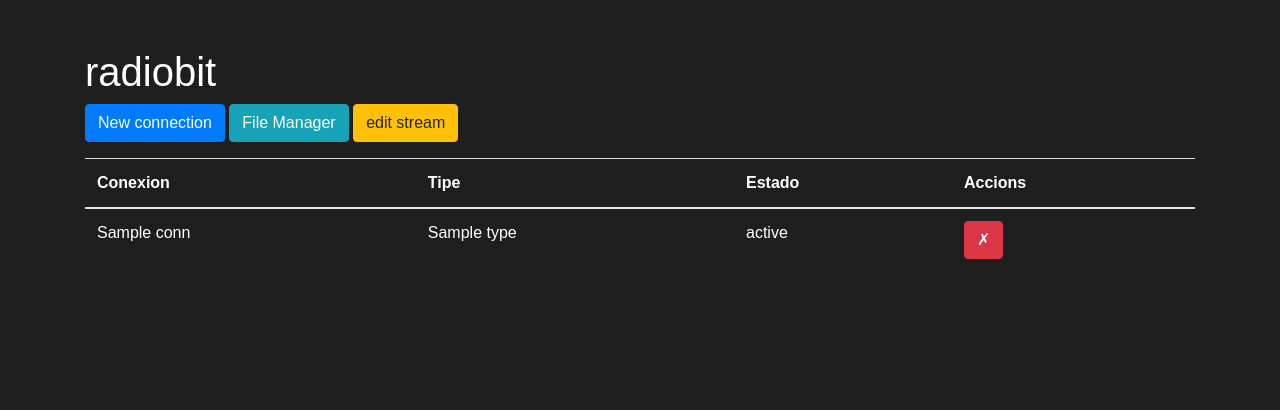
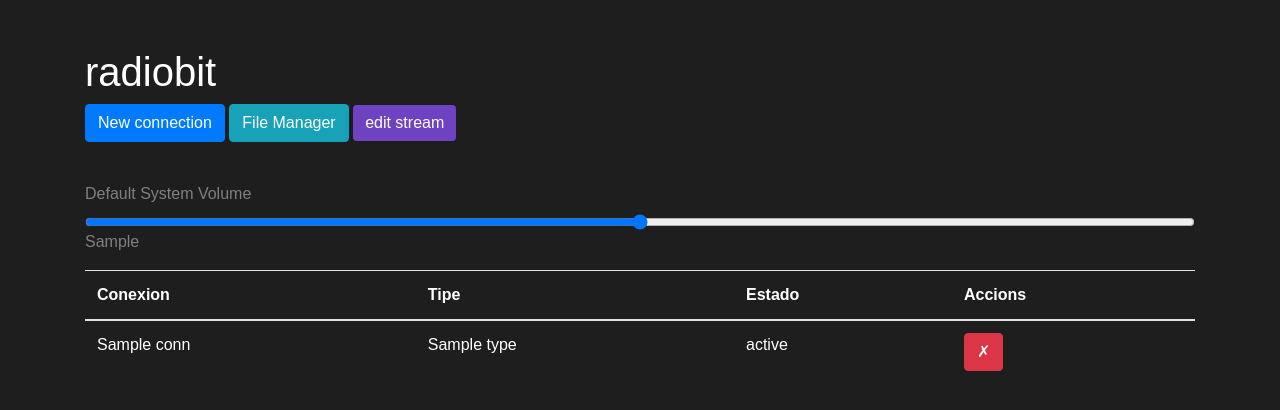
Before and after one commit to bon3k/radiobit, a Flask app: template stream/web_app/templates/index.html in a window 1280 px wide. Shown: the top 410 px of the page. Run offline with Flask 3, Linux system fonts and the light colour scheme; the template is opened without the code that fills it: most values are stand-ins (such as "Sample title", 1, 10 or a date in 2020); some libraries are stand-ins or nearby versions.

Commit message:
feat(webapp): add volume slider in UI and backend

```diff
--- a/stream/web_app/app.py
+++ b/stream/web_app/app.py
@@ -8,7 +8,7 @@ app = Flask(__name__)
 
 BASE_DIR = "/home/radiobit/stream/data"
 FILE_PATH = os.path.join(BASE_DIR, "streams.txt")
-
+VOLUME_FILE = "/usr/share/wireplumber/main.lua.d/40-device-defaults.lua"
 
 def list_connections():
     connections = []
@@ -245,6 +245,30 @@ def delete_file():
     except Exception as e:
         return jsonify(success=False, error=str(e)), 500
 
+def get_default_volume():
+    try:
+        with open(VOLUME_FILE, 'r') as f:
+            for line in f:
+                m = re.search(r'\["default-volume"\]\s*=\s*([0-9.]+)', line)
+                if m:
+                    return float(m.group(1))
+    except Exception:
+        pass
+    return 0.4  # valor por defecto si falla
+
+@app.route('/set_volume', methods=['POST'])
+def set_volume():
+    try:
+        vol = float(request.form.get("volume", 0.4))
+        if not 0.0 <= vol <= 1.0:
+            return jsonify(success=False, error="Valor fuera de rango"), 400
+
+        # Ejecutar script con sudo para modificar archivo
+        subprocess.run(["sudo", "/home/radiobit/stream/set_volume.sh", str(vol)], check=True)
+
+        return jsonify(success=True, volume=vol)
+    except Exception as e:
+        return jsonify(success=False, error=str(e)), 500
 
 if __name__ == '__main__':
     app.run(host='0.0.0.0', port=2140, debug=True)
--- a/stream/web_app/static/style.css
+++ b/stream/web_app/static/style.css
@@ -45,3 +45,13 @@ input[type="text"], .form-control {
 .list-group-item a:hover {
     color: #66ccff; /* Color más claro al pasar el mouse */
 }
+
+.btn-purple {
+    background-color: #6f42c1; /* tono morado bootstrap-ish */
+    color: white;
+    border: none;
+}
+.btn-purple:hover {
+    background-color: #5a32a3; /* un poco más oscuro al hover */
+    color: white;
+}
--- a/stream/web_app/templates/index.html
+++ b/stream/web_app/templates/index.html
@@ -12,7 +12,34 @@
         <h1>radiobit</h1>
         <a href="{{ url_for('add_connection') }}" class="btn btn-primary mb-3">New connection</a>
         <a href="{{ url_for('file_manager') }}" class="btn btn-info mb-3">File Manager</a>
-        <a href="{{ url_for('edit_file') }}" class="btn btn-warning mb-3">edit stream</a>
+        <a href="{{ url_for('edit_file') }}" class="btn btn-purple mb-3">edit stream</a>
+        <div class="form-group mt-4">
+            <label for="volumeRange">Default System Volume</label>
+            <input type="range" class="form-control-range" id="volumeRange" min="0" max="1" step="0.01">
+            <span id="volumeValue">{{ default_volume }}</span>
+        </div>
+
+        <script>
+            const slider = document.getElementById('volumeRange');
+            const volumeValue = document.getElementById('volumeValue');
+
+            slider.addEventListener('input', () => {
+            volumeValue.textContent = slider.value;
+            });
+
+            slider.addEventListener('change', () => {
+                fetch('/set_volume', {
+                    method: 'POST',
+                    headers: { 'Content-Type': 'application/x-www-form-urlencoded' },
+                    body: `volume=${slider.value}`
+                })
+                .then(res => res.json())
+                .then(data => {
+                    if (!data.success) alert("Error: " + data.error);
+                });
+            });
+        </script>
+
         <table class="table">
             <thead>
                 <tr>
```
